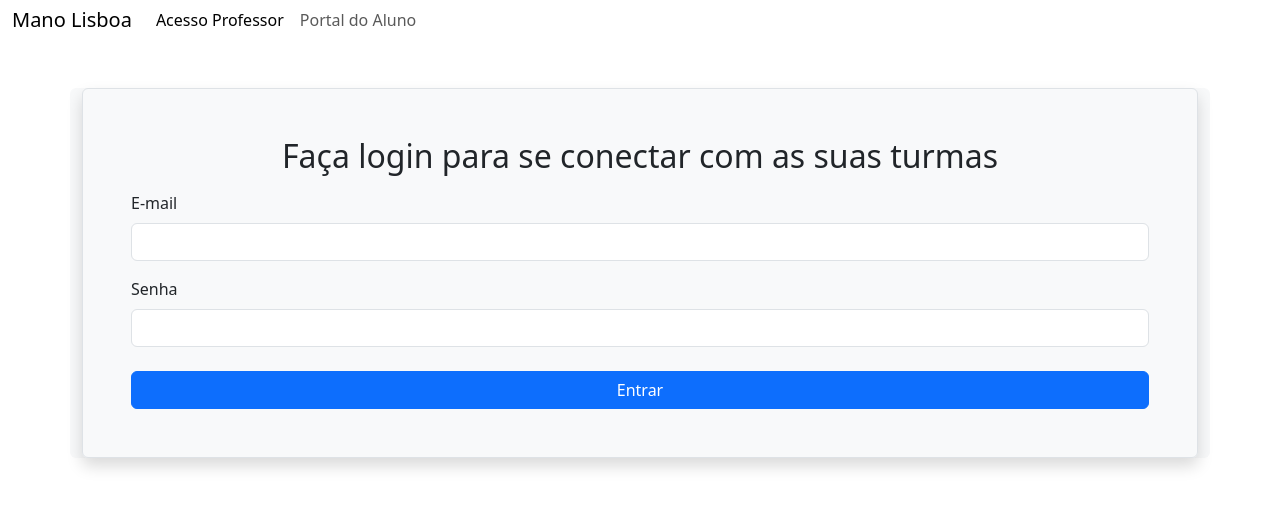
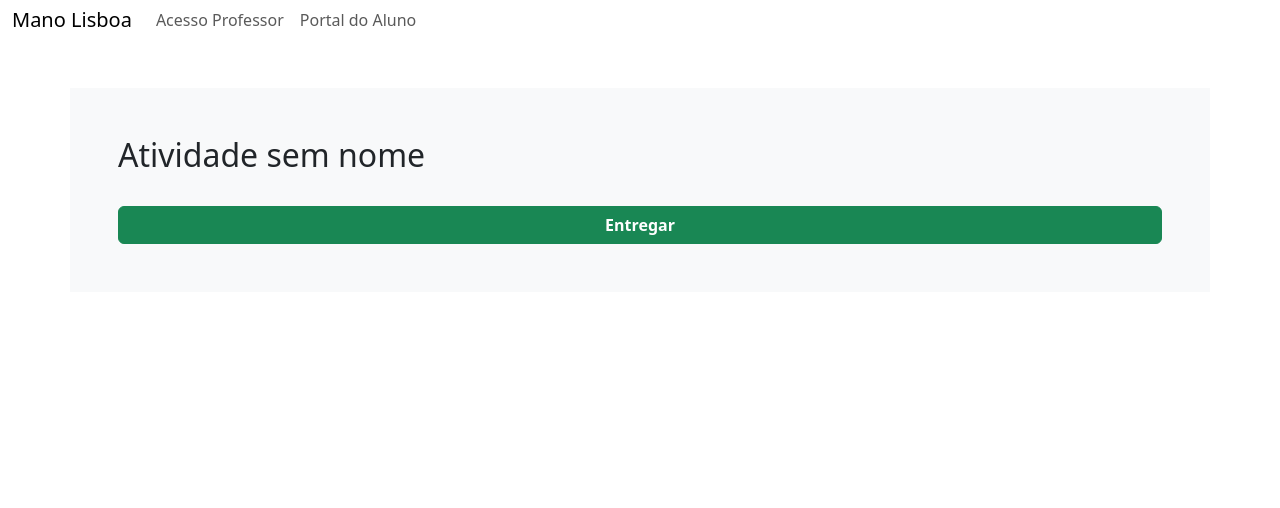
Before and after one commit to MarcioAlex-x/ManoLisboa, a React (Vite) app: page /atividade/1 in a window 1280 px wide. Before the commit this address led to /login. Shown: the top 508 px of the page. Built offline with nearby package versions, Linux system fonts and the light colour scheme; no server answers; the database is empty.

Commit message:
Ajuste da pagina de atividade e portal do aluno

```diff
--- a/src/components/AppRouter.jsx
+++ b/src/components/AppRouter.jsx
@@ -59,9 +59,7 @@ export const AppRouter = createBrowserRouter([
             },
             {
                 path: 'atividade/:id', element:
-                    <ProtectedRoute>
                         <Atividade />
-                    </ProtectedRoute>
             },
             {
                 path: 'turmas', element:
--- a/src/pages/AcessoAluno/index.jsx
+++ b/src/pages/AcessoAluno/index.jsx
@@ -94,8 +94,12 @@ export const AcessoAluno = () => {
                                             {data.orientacoes}
                                         </p>
                                     }
-                                    {data.dataEntrega && <p> <b className="fs-5">Entrgar até: </b> {new Date(data.dataEntrega).toLocaleDateString('pt-BR')}</p>}
-                                    <Link className="btn btn-primary btn-sm" to={`/entrega-atividade/${data.id}`}>Entregar</Link>
+                                    {data.dataEntrega && <p> <b className="fs-5">Entregar até: </b> {new Date(data.dataEntrega).toLocaleDateString('pt-BR')}</p>}
+                                    {/* <Link className="btn btn-primary btn-sm" to={`/entrega-atividade/${data.id}`}>Entregar</Link> */}
+
+                                    <Link
+                                    className="btn btn-primary w-100"
+                                    to={`/atividade/${data.id}`}>Acessar</Link>
                                 </div>
                             </div>
                         )
--- a/src/pages/Atividade/index.jsx
+++ b/src/pages/Atividade/index.jsx
@@ -1,14 +1,16 @@
 import { deleteDoc, doc, getDoc } from "firebase/firestore"
-import { useEffect, useState } from "react"
-import { useNavigate, useParams } from "react-router-dom"
+import { useContext, useEffect, useState } from "react"
+import { useNavigate, useParams, Link } from "react-router-dom"
 import { db } from "../../firebaseConfig"
 import Linkify from 'linkify-react'
-import { Link } from "lucide-react"
+import { Link2 } from "lucide-react"
 import Swal from "sweetalert2"
+import { UserContext } from '../../contexts/UserContext'
 
 export const Atividade = () => {
     const [atividade, setAtividade] = useState(null)
     const { id } = useParams()
+    const { userData } = useContext(UserContext)
     const navigate = useNavigate()
 
     useEffect(() => {
@@ -97,13 +99,20 @@ export const Atividade = () => {
 
             {atividade?.link &&
                 <div>
-                    <p><b className="fs-5">Link do material: </b><a target="_blank" noopener noreferer href={atividade?.link}><Link /></a></p>
+                    <p>
+                        <b className="fs-5">Link do material: </b>
+                        <a target="_blank" noopener noreferer href={atividade?.link}><Link2 /></a>
+                    </p>
                     <hr />
                 </div>
             }
 
-            <p><b className="fs-5">Token: </b> {atividade?.token}</p>
-            <hr />
+            {userData &&
+                <div>
+                    <p><b className="fs-5">Token: </b> {atividade?.token}</p>
+                    <hr />
+                </div>
+            }
             {atividade?.dataEntrega &&
                 <p><b>Data de entrega: </b>
                     {new Date(atividade?.dataEntrega).toLocaleDateString('pt-BR')}
@@ -111,10 +120,15 @@ export const Atividade = () => {
             }
             <br />
 
+            {userData ?
+                <button
+                    className="btn btn-danger d-block w-100 fw-bold"
+                    onClick={handleDelete} >Excluir</button>
+                :
+                <Link to={`/entrega-atividade/${atividade?.id}`}
+                    className="btn btn-success d-block w-100 fw-bold">Entregar</Link>
+            }
 
-            <button
-                className="btn btn-danger d-block w-100 fw-bold"
-                onClick={handleDelete} >Excluir</button>
         </div>
     )
 }
```
